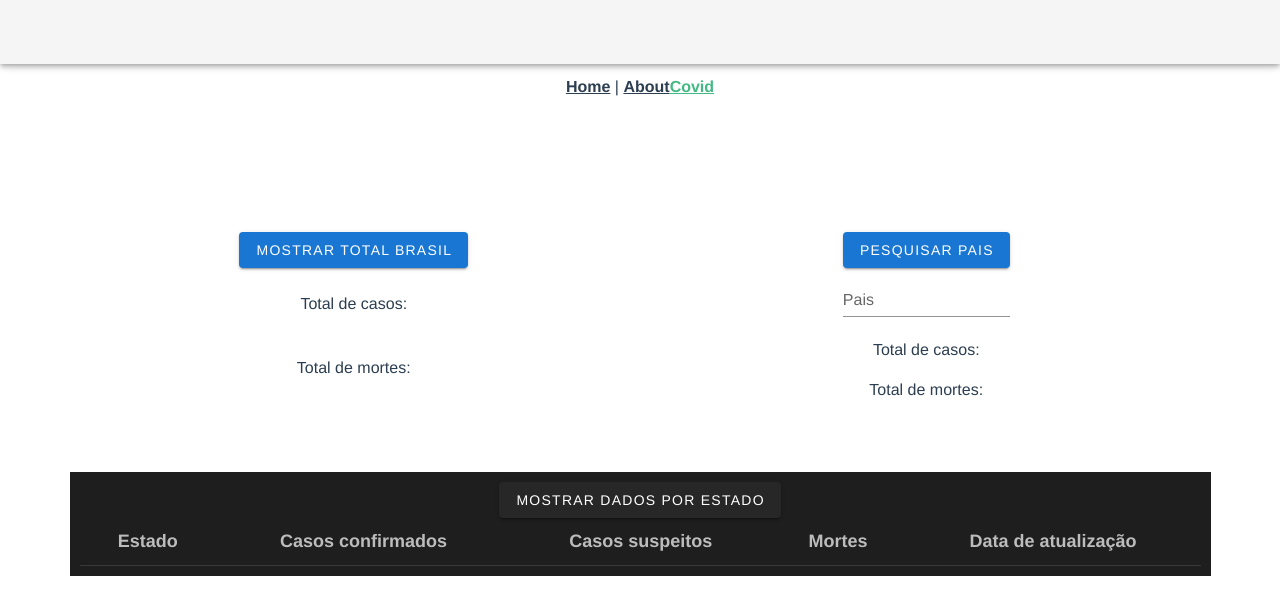
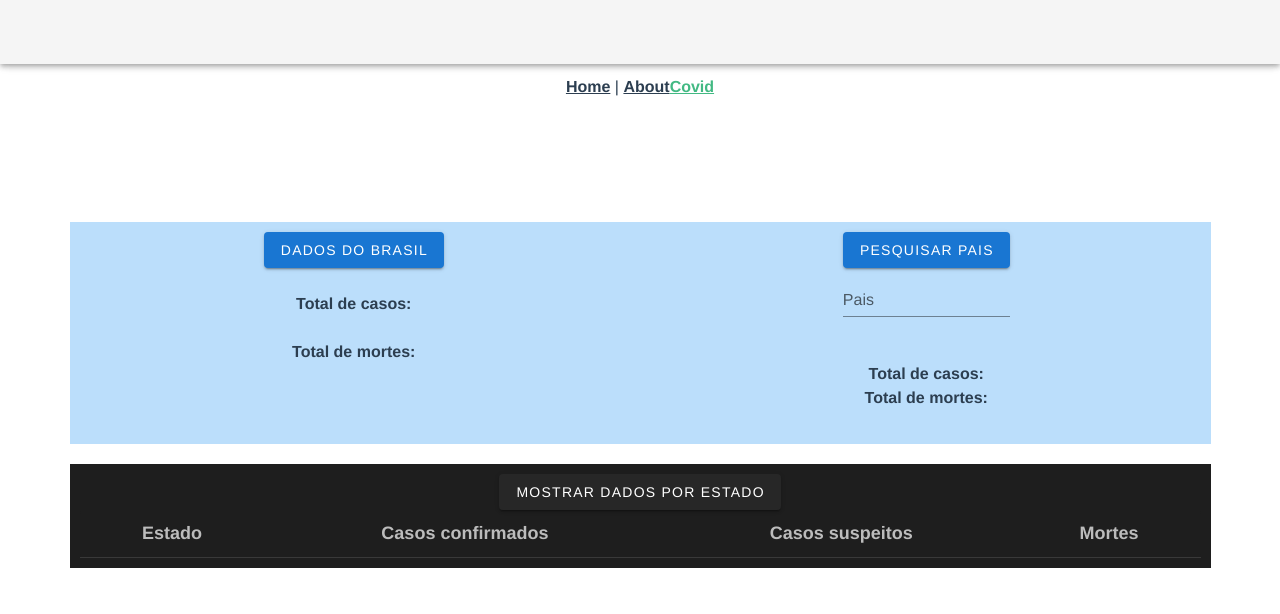
Before and after one commit to vinicius-hora/api-covid, a Vue app: page /covid in a window 1280 px wide. Shown: the top 614 px of the page. Built offline with nearby package versions, Linux system fonts and the light colour scheme.

Commit message:
api dentro do about

```diff
--- a/src/views/About.vue
+++ b/src/views/About.vue
@@ -1,5 +1,64 @@
 <template>
-  <div class="about">
-    <h1>This is an about page</h1>
+   <div id="app">
+    <v-app>
+      <v-main>
+        <v-container>
+            <v-layout align-center justify-center>
+                <v-btn color="blue" dark large @click="loadNextImage" >
+                    <v-icon>refresh</v-icon>
+                </v-btn>
+
+            </v-layout>
+            <br>
+
+            <v-row justify="center">
+                <v-col cols="12" md="8" lg="6">
+                    <v-img :src="image.url" > </v-img>
+                </v-col>
+            </v-row>
+
+
+        </v-container>
+      </v-main>
+    </v-app>
   </div>
 </template>
+<script>
+
+export default ({
+  data:() => ({
+
+      dado:{
+        image: { url: ""}
+    },
+    image: { url: ""}
+  }),
+
+
+  created(){
+      this.loadNextImage();
+  } ,
+  methods:{
+
+      async loadNextImage(){
+        try{
+          const response = await fetch('https://api.thecatapi.com/v1/images/search', { params: { limit:1, size:"full" } } ) // Ask for 1 Image, at full resolution
+          const dado = await response.json();
+          this.image = dado[0];
+          console.log("-- Image from TheCatAPI.com")
+          console.log(dado[0]);
+          console.log("id:", this.image.id)
+          console.log("url:", this.image.url)
+
+        } catch(err){
+            console.log(err)
+        }
+      }
+    }
+
+})
+</script>
+
+<style scoped>
+
+</style>
--- a/src/views/Covid.vue
+++ b/src/views/Covid.vue
@@ -6,19 +6,19 @@
 
     <v-main>
         <v-container >
-            <div class="" id="div-total" >
+            <div class="blue lighten-4" id="div-total" >
                 <v-row >
                     <v-col cols="6">
-                          <v-btn @click="totalCasos"  color="primary" dark>Mostrar total Brasil</v-btn>
+                          <v-btn @click="totalCasos"  color="primary" dark>Dados do Brasil</v-btn>
                             <br>
                             <br>
                             <v-row >
                                 <v-col cols="12" >
-                                    <p >Total de casos: {{casos}}</p>
+                                    <b >Total de casos: {{casos}}</b>
 
                                  </v-col>
                                  <v-col cols="12">
-                                     <p >Total de mortes: {{mortes}}</p>
+                                     <b >Total de mortes: {{mortes}}</b>
                                  </v-col>
                             </v-row>
                     </v-col>
@@ -37,9 +37,11 @@
                             </v-col>
                         </v-row >
                          <!-- <v-text-field color="#E0F7FA" label="Pais" v-model="pais" rounded>{{pais}}</v-text-field> -->
-
-                         <p >Total de casos: {{casosPais}}</p>
-                         <p >Total de mortes: {{mortesPais}}</p>
+                        <b>{{nomePAis}}</b>
+                        <br>
+                         <b>Total de casos: {{casosPais}}</b>
+                         <br>
+                         <b >Total de mortes: {{mortesPais}}</b>
                     </v-col>
                 </v-row>
 
@@ -85,9 +87,7 @@
                         <th class="text-center">
                             <h2>Mortes</h2>
                         </th>
-                        <th class="text-center">
-                            <h2>Data de atualização</h2>
-                        </th>
+
 
                         </tr>
                     </thead>
@@ -97,7 +97,7 @@
                             <td>{{ dado.cases.toLocaleString('pt-BR') }}</td>
                             <td>{{ dado.suspects.toLocaleString('pt-BR') }}</td>
                             <td>{{ dado.deaths.toLocaleString('pt-BR') }}</td>
-                            <td>{{ dado.datetime.toLocaleString('pt-BR') }}</td>
+
                         </tr>
                     </tbody>
                     </template>
@@ -132,6 +132,7 @@ export default ({
     dadosPais:[],
     casosPais: null,
     mortesPais: null,
+    nomePAis: '',
 
     }),
     methods: {
@@ -147,9 +148,9 @@ export default ({
         async casosPorEstado(){
             const response = await fetch('https://covid19-brazil-api.vercel.app/api/report/v1');
             const data = await response.json();
-            console.log("dadios ", data);
+
             this.dados = data.data;
-            console.log("array: ",this.dados);
+
             this.teste = this.dados[1].cases;
             for(let i = 0; i < this.dados.length; i++){
                 this.cases.push(this.dados[i].cases);
@@ -177,9 +178,12 @@ export default ({
                     this.dadosPais = dataPais.data;
                     this.casosPais = dataPais.data.confirmed.toLocaleString('pt-BR');
                     this.mortesPais = dataPais.data.deaths.toLocaleString('pt-BR');
+                    this.nomePAis = dataPais.data.country;
+                    this.pais = '';
                 }
                 catch(e){
                     alert("Pais não encontrado, consulte os paises disponíveis: https://covid19-brazil-api.now.sh/api/report/v1/countries", e);
+                    this.pais = '';
                 }
 
             }
```
